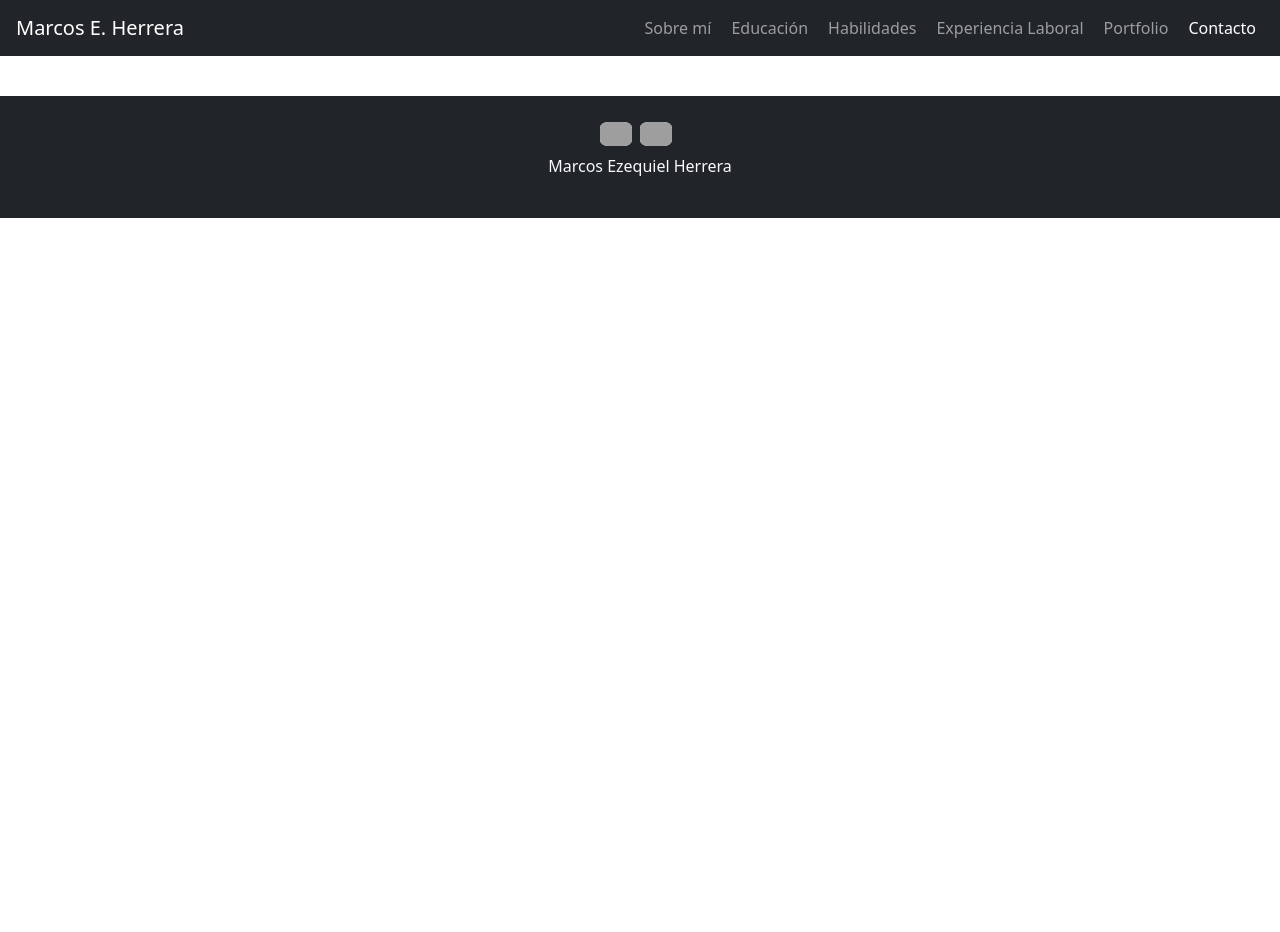
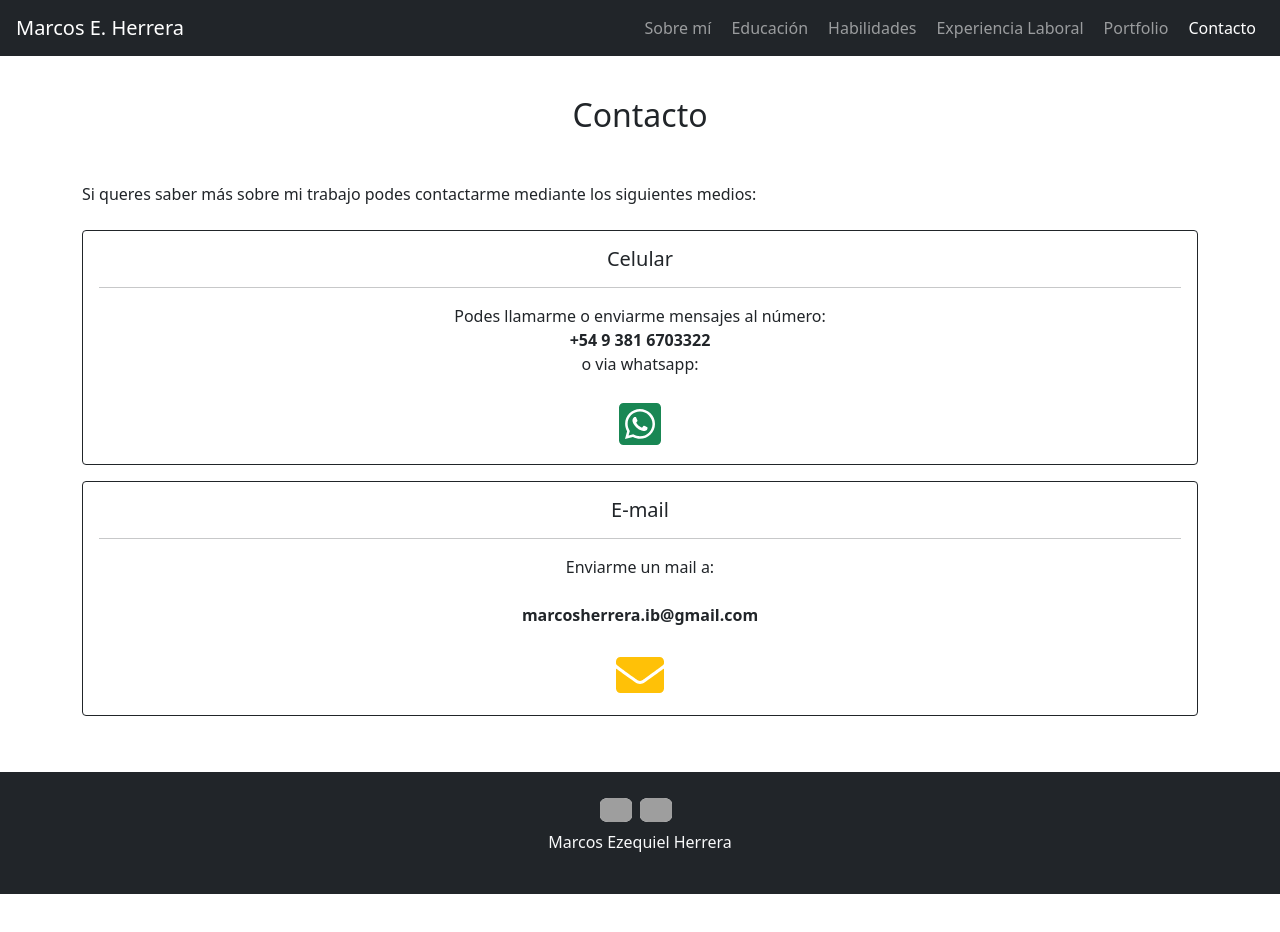
Before and after one commit to marcosihe/cv, a React (Create React App) app: page /marcos/contacto in a window 1280 px wide. Shown: the top 932 px of the page. Before the commit the page ends 800 px from the top, so only its background shows below. Built offline with nearby package versions, Linux system fonts and the light colour scheme; grey boxes are pictures that could not be loaded.

Commit message:
Se re instalaron las dependecias necesrias para fontawesome y se trabajo sobre el maquetado del componente Contacto.

```diff
--- a/package.json
+++ b/package.json
@@ -4,6 +4,8 @@
   "private": true,
   "dependencies": {
     "@fortawesome/fontawesome-svg-core": "^1.2.35",
+    "@fortawesome/free-brands-svg-icons": "^5.15.3",
+    "@fortawesome/free-regular-svg-icons": "^5.15.3",
     "@fortawesome/free-solid-svg-icons": "^5.15.3",
     "@fortawesome/react-fontawesome": "^0.1.14",
     "@testing-library/jest-dom": "^5.11.4",
--- a/src/components/Contacto.jsx
+++ b/src/components/Contacto.jsx
@@ -1,9 +1,59 @@
-import React from 'react'
+import React, { Fragment } from "react";
+import { CardColumns, Card } from "react-bootstrap";
+import { FontAwesomeIcon } from "@fortawesome/react-fontawesome";
+import { faEnvelope } from "@fortawesome/free-solid-svg-icons";
+import { faWhatsappSquare } from '@fortawesome/free-brands-svg-icons'
+
 
 export const Contacto = () => {
-    return (
-        <div>
-
-        </div>
-    )
-}
+  return (
+    <Fragment>
+      <h2 className="text-center my-5">Contacto</h2>
+      <p>
+        Si queres saber más sobre mi trabajo podes contactarme mediante los
+        siguientes medios:
+      </p>
+      <CardColumns className="text-center py-2">
+        <Card border="dark">
+          <Card.Body>
+            <Card.Title>Celular</Card.Title>
+            <hr />
+            <Card.Text>
+              Podes llamarme o enviarme mensajes al número: <br />
+              <span className="fw-bold">+54 9 381 6703322</span>
+              <br /> o via whatsapp:
+              <br />
+              <br />
+              <a
+                target="_blank"
+                rel="noreferrer"
+                href="https://wa.me/5493816703322"
+              >
+                <FontAwesomeIcon icon={faWhatsappSquare} size="3x" className="text-success"></FontAwesomeIcon>
+              </a>
+            </Card.Text>
+          </Card.Body>
+        </Card>
+        <Card className="mt-3" border="dark">
+          <Card.Body>
+            <Card.Title>E-mail</Card.Title>
+            <hr />
+            <Card.Text>
+              Enviarme un mail a:
+              <br />
+              <br />
+              <span className="fw-bold">marcosherrera.ib@gmail.com</span>
+              <br />
+              <br />
+              <FontAwesomeIcon
+                icon={faEnvelope}
+                size="3x"
+                className="text-warning"
+              ></FontAwesomeIcon>
+            </Card.Text>
+          </Card.Body>
+        </Card>
+      </CardColumns>
+    </Fragment>
+  );
+};
--- a/src/components/Habilidades.jsx
+++ b/src/components/Habilidades.jsx
@@ -8,7 +8,6 @@ import {
 } from "react-bootstrap";
 import { FontAwesomeIcon } from "@fortawesome/react-fontawesome";
 import { faFistRaised, faLightbulb } from "@fortawesome/free-solid-svg-icons";
-
 
 export const Habilidades = () => {
   return (
--- a/src/components/commons/Footer.jsx
+++ b/src/components/commons/Footer.jsx
@@ -13,7 +13,6 @@ export const Footer = () => {
         </div>
         <p className="text-center text-light pt-2">Marcos Ezequiel Herrera</p>
       </div>
-
     </Fragment>
   );
 };
```
Also changed, not shown: public/whatsapp.svg (added), 1 other file (tests, documents, lock files or other folders).
